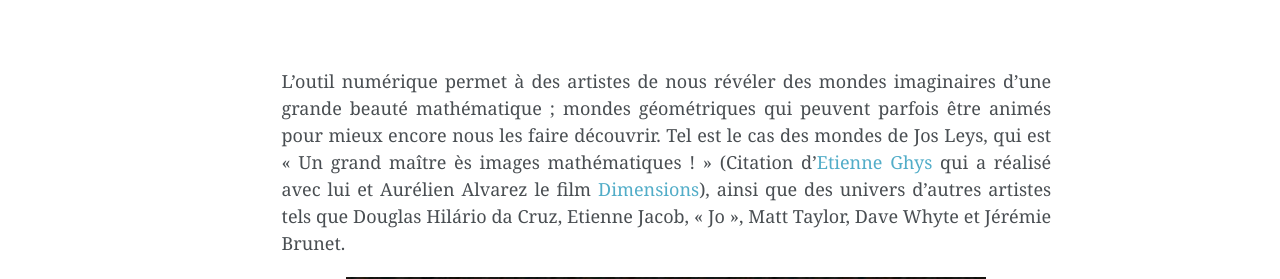
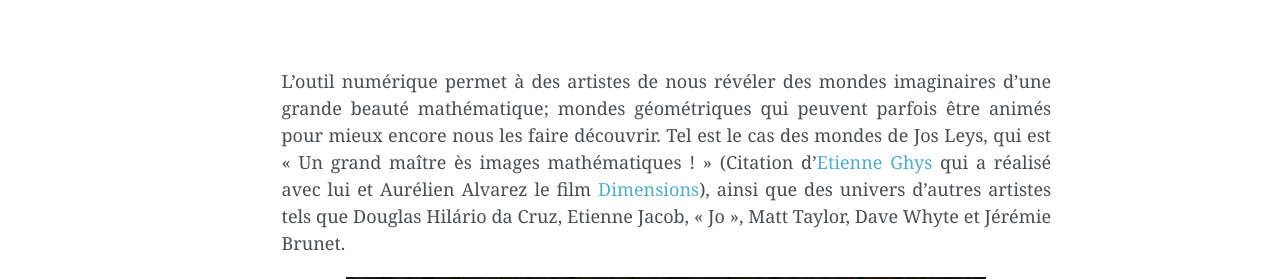
Before and after one commit to danielmargerit/danielmargerit.github.io, a Jekyll site: the page built from _posts/2022-12-23-math-art-animees.md, in a window 1280 px wide. Shown: the part 152-431 px from the top of the page. Built offline with Jekyll 4.4.1, drawn with Linux system fonts in a browser that asks for light colours.

Commit message:
Update 2022-12-23-math-art-animees.md

```diff
--- a/_posts/2022-12-23-math-art-animees.md
+++ b/_posts/2022-12-23-math-art-animees.md
@@ -19,12 +19,12 @@
 
 <div style="text-align: justify; font-size: 100%; margin-top: 60px;">
 
-L’outil numérique permet à des artistes de nous révéler des mondes imaginaires d’une grande beauté mathématique ; mondes géométriques qui peuvent parfois être animés pour mieux encore nous les faire découvrir. Tel est le cas des mondes de Jos Leys, qui est « Un grand maître ès images mathématiques ! » (Citation d’<a href="https://perso.ens-lyon.fr/ghys/liens/">Etienne Ghys</a> qui a réalisé avec lui et Aurélien Alvarez le film <a href="http://dimensions-math.org/Dim_fr.htm">Dimensions</a>), ainsi que des univers d’autres artistes tels que Douglas Hilário da Cruz, Etienne Jacob, « Jo », Matt Taylor, Dave Whyte et Jérémie Brunet.
+L’outil numérique permet à des artistes de nous révéler des mondes imaginaires d’une grande beauté mathématique; mondes géométriques qui peuvent parfois être animés pour mieux encore nous les faire découvrir. Tel est le cas des mondes de Jos Leys, qui est « Un grand maître ès images mathématiques ! » (Citation d’<a href="https://perso.ens-lyon.fr/ghys/liens/">Etienne Ghys</a> qui a réalisé avec lui et Aurélien Alvarez le film <a href="http://dimensions-math.org/Dim_fr.htm">Dimensions</a>), ainsi que des univers d’autres artistes tels que Douglas Hilário da Cruz, Etienne Jacob, « Jo », Matt Taylor, Dave Whyte et Jérémie Brunet.
 
 <p>
 <div style="text-align: center;">
   <div style="position: relative; width: 640px; height: 640px; display: inline-block;">
-    <img src="/images/posts/2022-12-23\aire.png">
+    <img src="/images/posts/2022-12-23/aire.png">
     <canvas width=640 height=640 id="aire" style="position: absolute; top:0; left:0;"></canvas>
   </div>
 </div>
```
